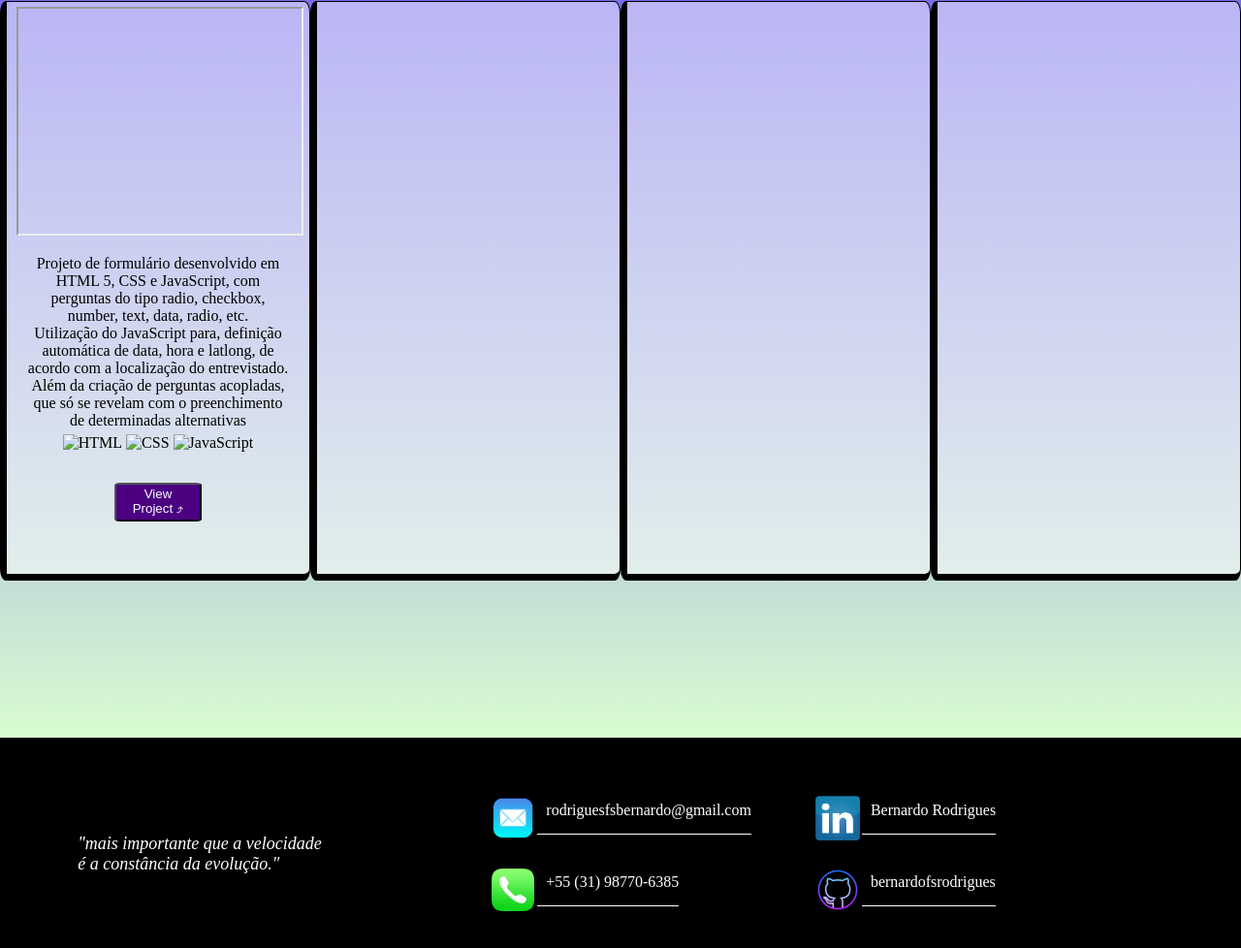
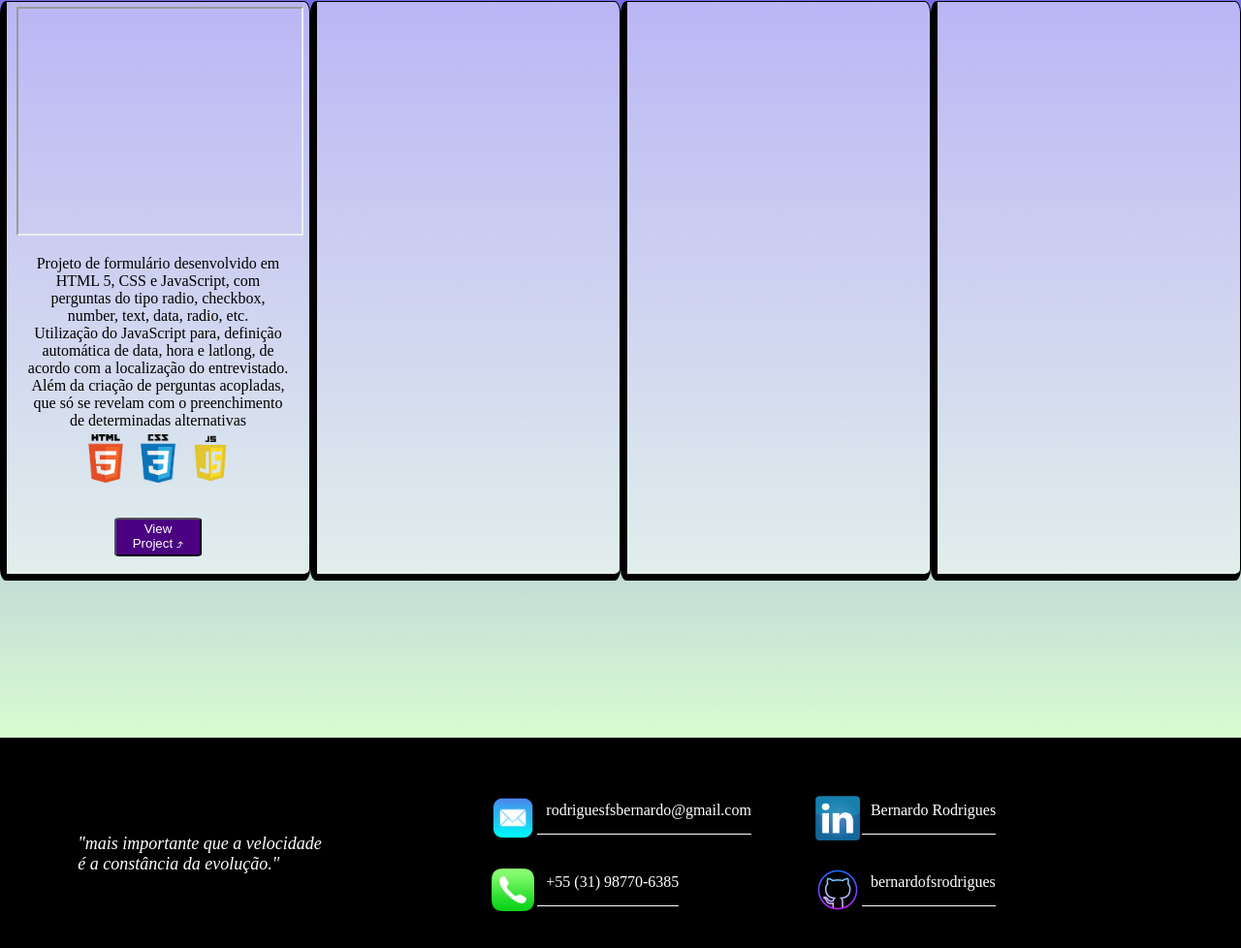
Before and after one commit to bernardofsrodrigues/portfolio1, a plain HTML site: page Meu Portifólio/indexPortfólio.html in a window 1280 px wide. Shown: the part 2770-3748 px from the top of the page at 97% size. Drawn offline with Linux system fonts and the light colour scheme.

Commit message:
Update indexPortfólio.html

```diff
--- a/Meu Portifólio/indexPortfólio.html
+++ b/Meu Portifólio/indexPortfólio.html
@@ -93,7 +93,7 @@
             <section class="aboutmeimage">
                 <img src="imagens/flork-png-60.png" id="florkimagem" alt="flork imagem" height="220" width="220">
                 <br><br><br><br><br>
-                <a href=""  target="_blank" class=""><button class="curriculobutton">curriculum</button></a>
+                <a href="Currículo, (1).pdf"  target="_blank" class=""><button class="curriculobutton">curriculum</button></a>
             </section>
         </article>
 
@@ -180,9 +180,9 @@
                     com a localização do entrevistado.<br>Além da criação de perguntas acopladas, que só se revelam com o preenchimento
                     de determinadas alternativas</p>
                         <sectionm class="linguagensProjeto1">
-                            <img src="imagemHTML.png" alt="HTML" width="50" height="50">
-                            <img src="imagemCSS.png" alt="CSS" width="50" height="50">
-                            <img src="imagemJavaScript.png" alt="JavaScript" width="50" height="50"><br>
+                            <img src="imagens/imagemHTML.png" alt="HTML" width="50" height="50">
+                            <img src="imagens/imagemCSS.png" alt="CSS" width="50" height="50">
+                            <img src="imagens/imagemJavaScript.png" alt="JavaScript" width="50" height="50"><br>
 
                             <button id="ViewProject">View Project   ⤴</button>
 
```
